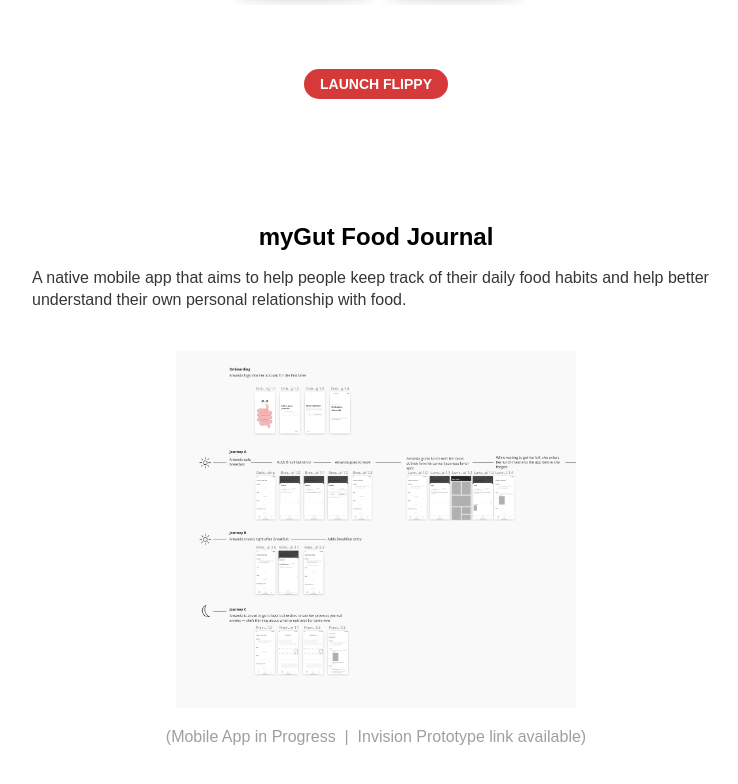
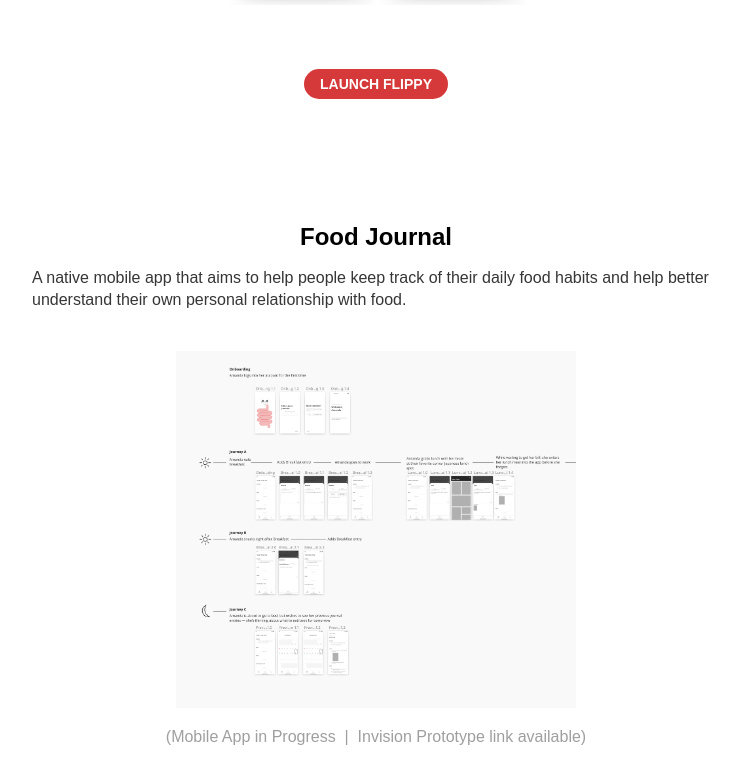
Before and after one commit to loucilvr/loucilrubio.github.io, a React (Create React App) app: page /projects in a window 1280 px wide. Shown: the part 684-1468 px from the top of the page, without its empty margins (412-1150 px from the left). Built offline with nearby package versions, Linux system fonts and the light colour scheme.

Commit message:
resolved error; update copy

```diff
--- a/src/App.js
+++ b/src/App.js
@@ -2,7 +2,6 @@
 import { BrowserRouter as Router, Switch, Route } from "react-router-dom";
 import Home from "./pages/Home/Home";
 import Projects from "./pages/Projects/Projects";
-import Design from "./pages/Design/Design";
 import Illustrations from "./pages/Illustrations/Illustrations";
 import Misc from "./pages/Misc/Misc";
 import Menu from "./components/Menu/Menu";
--- a/src/pages/Projects/Projects.js
+++ b/src/pages/Projects/Projects.js
@@ -69,7 +69,7 @@
         )}
       />
       <Project
-        title="myGut Food Journal"
+        title="Food Journal"
         description=" A native mobile app that aims to help people keep track of their daily
       food habits and help better understand their own personal relationship
       with food."
```
